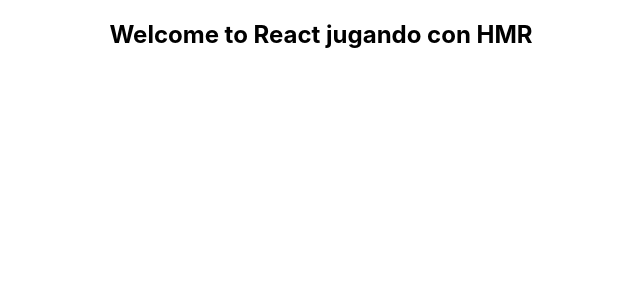
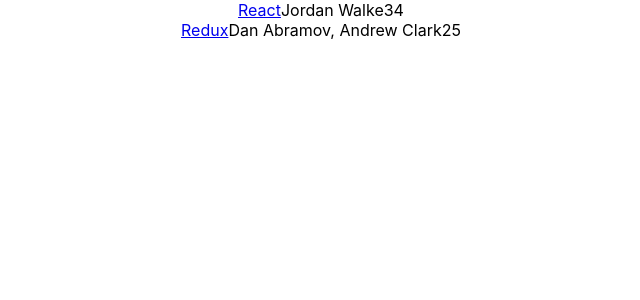
Before and after one commit to xdcarp/firstreact, a React (Create React App) app in the folder hackernews/: page / in a window 1280 px wide. Shown: the top 300 px of the page, without its empty margins (319-959 px from the left). Built offline with nearby package versions, Linux system fonts and the light colour scheme.

Commit message:
Capitulos hasta state

```diff
--- a/hackernews/src/App.js
+++ b/hackernews/src/App.js
@@ -20,12 +20,31 @@
     objectID: 1
   }
 ];
+
 class App extends Component {
+
+  constructor(props){
+    super(props);
+
+    this.state = {
+      list: list,
+    };
+  }
+
   render() {
-    const hellowWorld = "Welcome to React jugando con HMR";
-    return (
+      return (
       <div className="App">
-        <h2>{hellowWorld}</h2>
+        {
+          this.state.list.map(item =>
+              <div key={item.objectID}>
+                <span>
+                  <a href={item.url}>{item.title}</a>
+                </span>
+                <span>{item.author}</span>
+                <span>{item.num_comments}</span>
+                <span>{item.points}</span>
+              </div>
+          )}
       </div>
     );
   }
```
